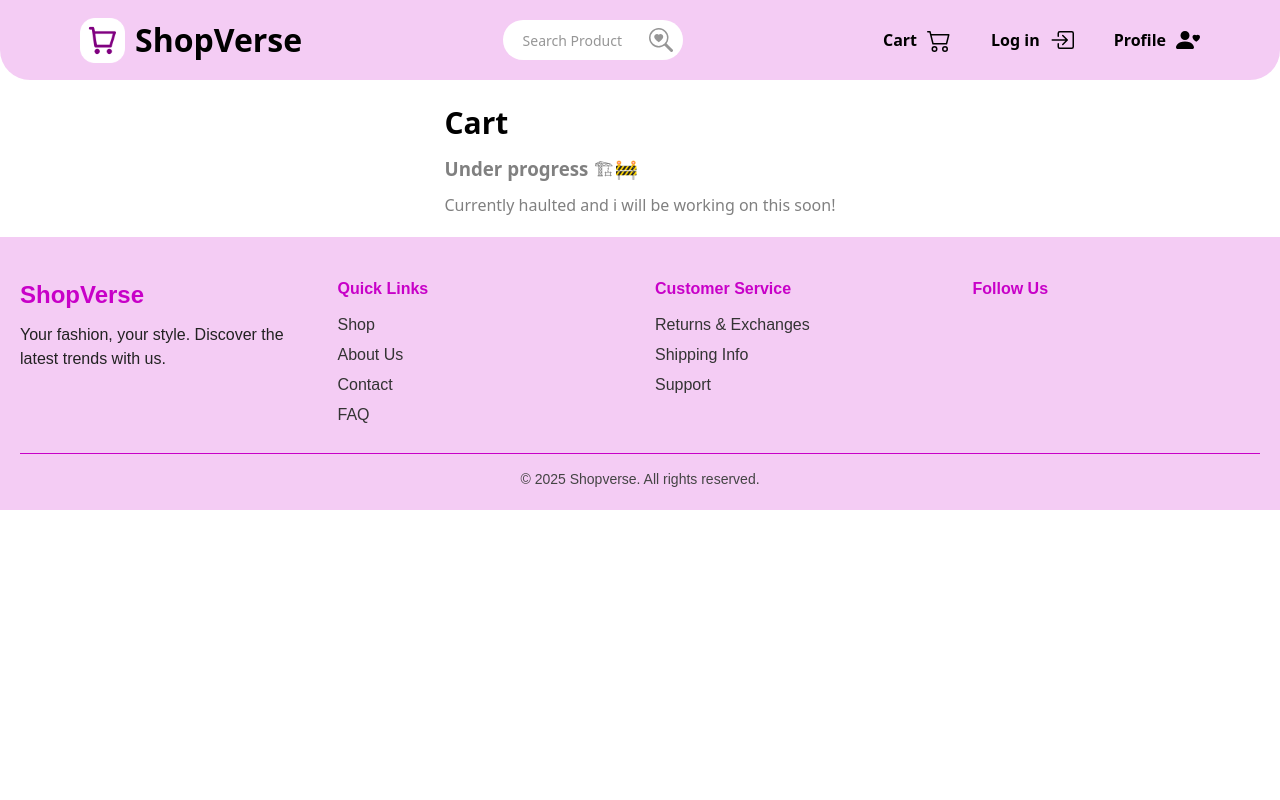
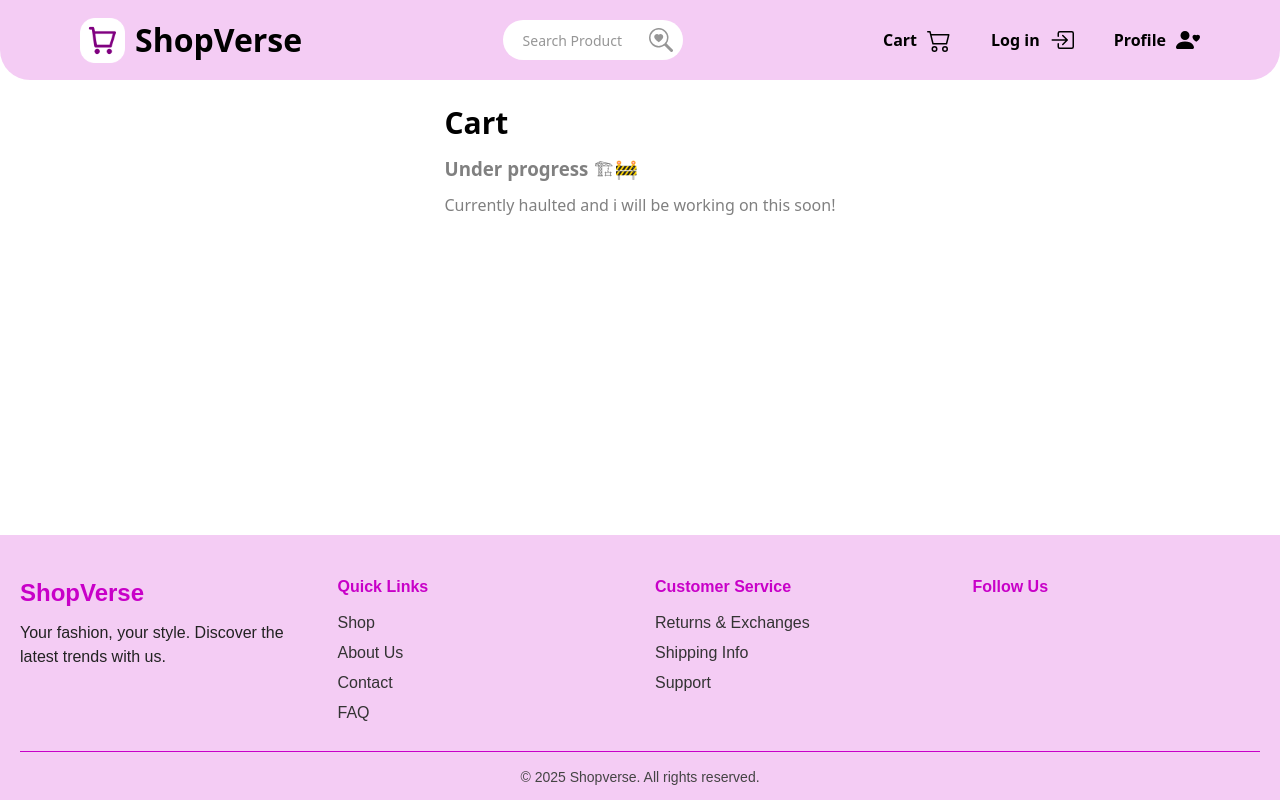
Before and after one commit to faiz-verse/ShopVerse, a React (Vite) app in the folder shopverse-frontend/: page /cart in a window 1280 px wide. Built offline with nearby package versions, Linux system fonts and the light colour scheme.

Commit message:
few changes

```diff
--- a/shopverse-frontend/src/components/Footer.css
+++ b/shopverse-frontend/src/components/Footer.css
@@ -4,6 +4,8 @@
     color: #222;
     padding: 40px 20px 20px;
     font-family: Arial, sans-serif;
+    height: 265px;
+    box-sizing: border-box;
 }
 
 .footer-container {
@@ -67,3 +69,25 @@
     font-size: 14px;
     color: #444;
 }
+
+
+/* -------------------------- RESPONSIVENESS ---------------- */
+/* mobiles */
+@media (max-width: 480px) {
+
+    #Footer {
+        height: auto;
+        box-sizing: content-box;
+    }
+
+}
+
+/* tablets */
+@media (min-width: 481px) and (max-width: 820px) {
+
+    #Footer {
+        height: auto;
+        box-sizing: content-box;
+    }
+
+}
--- a/shopverse-frontend/src/pages/Home.css
+++ b/shopverse-frontend/src/pages/Home.css
@@ -4,6 +4,7 @@
     display: flex;
     flex-direction: column;
     align-items: center;
+    min-height: calc(100vh - 285px);
 }
 
 .under-progress {
@@ -25,6 +26,8 @@
     /* --------------------- HOME -------------------------- */
     .Page {
         padding: 15px;
+        /* for footer */
+        min-height: 100vh;
     }
 
     .under-progress h2 {
@@ -39,6 +42,7 @@
     /* --------------------- HOME -------------------------- */
     .Page {
         padding: 20px;
+        min-height: 100vh;
     }
 
     .under-progress h2 {
```
